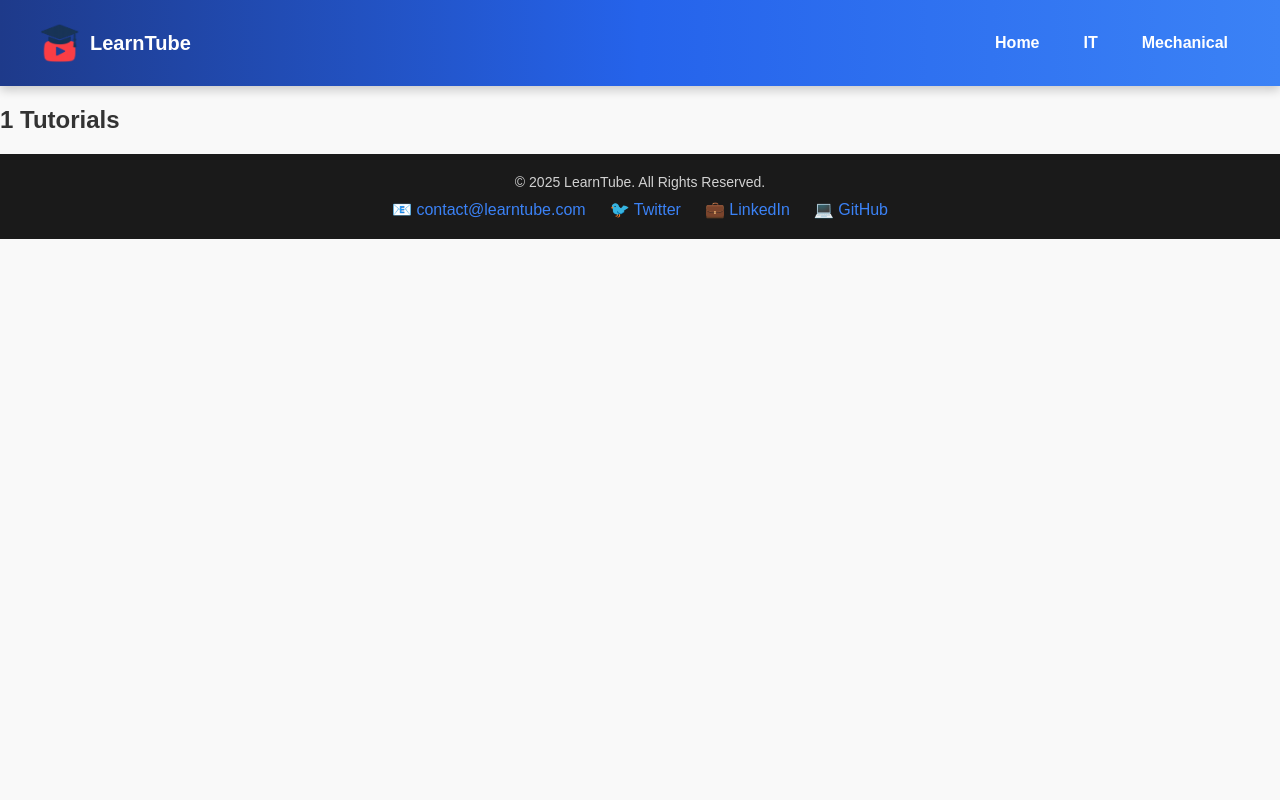
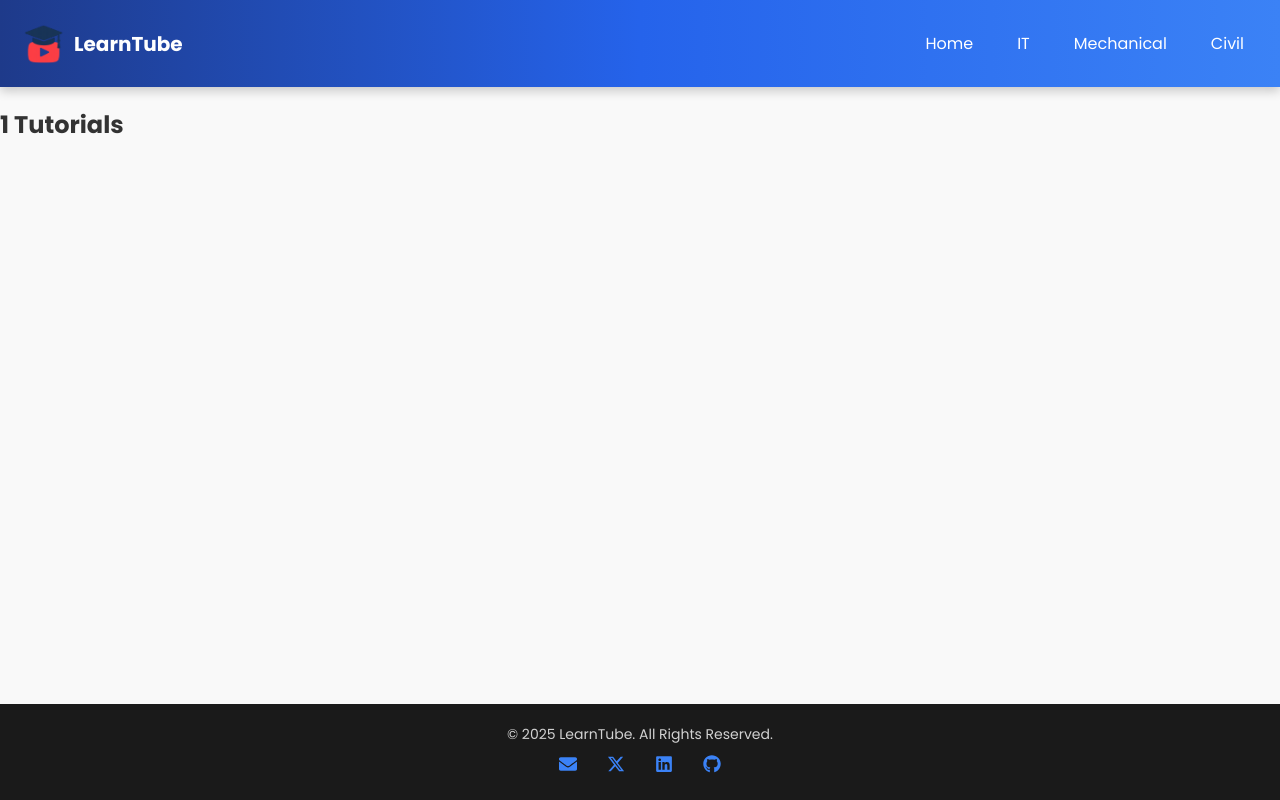
Before and after one commit to Pratheep04/LearnTube, a React (Vite) app: page /course/1 in a window 1280 px wide. Built offline with nearby package versions, Linux system fonts and the light colour scheme.

Commit message:
update_2

```diff
--- a/index.html
+++ b/index.html
@@ -2,6 +2,7 @@
 <html lang="en">
   <head>
     <meta charset="UTF-8" />
+    <link href="https://fonts.googleapis.com/css2?family=Poppins:wght@400;600;700&display=swap" rel="stylesheet">
     <link rel="icon" type="image/svg+xml" href="/logo LT.png" />
     <meta name="viewport" content="width=device-width, initial-scale=1.0" />
     <title>LearnTube</title>
--- a/package.json
+++ b/package.json
@@ -13,6 +13,7 @@
     "lucide-react": "^0.542.0",
     "react": "^19.1.1",
     "react-dom": "^19.1.1",
+    "react-icons": "^5.5.0",
     "react-router-dom": "^7.8.2"
   },
   "devDependencies": {
--- a/src/App.css
+++ b/src/App.css
@@ -1,13 +1,25 @@
 /* General Reset */
-body {
+html, body, #root {
+  height: 100%;
   margin: 0;
-  font-family: Arial, sans-serif;
+  font-family: 'Poppins', sans-serif;
   background: #f9f9f9;
   color: #333;
+  display: flex;
+  flex-direction: column;
+}
+
+.app {
+  display: flex;
+  flex-direction: column;
+  min-height: 100vh;
+}
+
+.app-content {
+  flex: 1; /* Push footer to bottom */
 }
 
 /* Navbar */
-/* Navbar Styling */
 .navbar {
   display: flex;
   justify-content: space-between;
@@ -43,25 +55,32 @@ body {
   color: #ffd700;
 }
 
+/* Hero Section */
+.hero {
+  display: flex;
+  justify-content: space-between;
+  align-items: center;
+  height: 80vh;
+  width: 100%;
+  padding: 50px;
+  background: linear-gradient(135deg, #1e3a8a, #2563eb, #3b82f6);
+  color: white;
+  box-sizing: border-box;
+}
 
-/* Home Page */
-/* Home Page */
-.hero {
-  text-align: center;
-  padding: 60px 20px;
-  background: linear-gradient(135deg, #1e3a8a, #2563eb);
-  color: white;
-  border-radius: 0 0 20px 20px;
+.hero-text {
+  flex: 1;
+  padding: 20px;
 }
 
 .hero h1 {
-  font-size: 40px;
-  margin-bottom: 15px;
+  font-size: 60px;
+  margin-bottom: 20px;
 }
 
 .hero p {
-  font-size: 18px;
-  margin-bottom: 25px;
+  font-size: 22px;
+  opacity: 0.9;
 }
 
 .hero-btn {
@@ -77,6 +96,19 @@ body {
 
 .hero-btn:hover {
   background: #fbbf24;
+}
+
+.hero-gif {
+  flex: 1;
+  display: flex;
+  justify-content: center;
+  align-items: center;
+}
+
+.hero-gif img {
+  max-width: 100%;
+  max-height: 70vh;
+  border-radius: 12px;
 }
 
 /* Features Section */
@@ -148,7 +180,9 @@ body {
   display: grid;
   grid-template-columns: repeat(auto-fill, minmax(250px, 1fr));
   gap: 20px;
-  margin-top: 20px;
+  margin: 20px auto;
+  max-width: 1000px;
+  padding: 20px;
 }
 
 .video-card {
@@ -177,51 +211,13 @@ body {
   text-align: center;
 }
 
-/* Player on top */
+/* Video Player */
 .video-player {
   margin: 20px auto;
   max-width: 800px;
 }
-.hero {
-  display: flex;
-  justify-content: space-between;
-  align-items: center;
-  height: 80vh;              /* Full screen height */
-  width: 100%;                /* Full width */
-  padding: 50px;
-  background: linear-gradient(135deg, #1e3a8a, #2563eb, #3b82f6);
-  color: white;
-  box-sizing: border-box;
-}
 
-.hero-text {
-  flex: 1;
-  padding: 20px;
-}
-
-.hero h1 {
-  font-size: 60px;
-  margin-bottom: 20px;
-}
-
-.hero p {
-  font-size: 22px;
-  opacity: 0.9;
-}
-
-.hero-gif {
-  flex: 1;
-  display: flex;
-  justify-content: center;
-  align-items: center;
-}
-
-.hero-gif img {
-  max-width: 100%;
-  max-height: 500vh;  /* Keeps GIF inside screen */
-  border-radius: 12px;
-}
-
+/* Footer (Sticky) */
 .footer {
   background: #1a1a1a;
   color: white;
@@ -241,13 +237,52 @@ body {
 }
 
 .footer-links a {
-  margin: 0 12px;
+  margin: 0 15px;
   color: #3b82f6;
   text-decoration: none;
   font-size: 16px;
+  display: inline-flex;
+  align-items: center;
+  gap: 6px;
   transition: color 0.3s ease;
 }
 
 .footer-links a:hover {
   color: #ff4b4b;
 }
+
+.icon {
+  font-size: 18px;
+}
+
+.category-page {
+  text-align: center;
+  margin-bottom: 40px;
+}
+
+.category-banner {
+  position: relative;
+  width: 100%;
+  height: 300px;
+  overflow: hidden;
+  border-radius: 12px;
+  margin-bottom: 20px;
+}
+
+.category-banner img {
+  width: 100%;
+  height: 100%;
+  object-fit: cover;
+  filter: brightness(0.7);
+}
+
+.category-banner h1 {
+  position: absolute;
+  top: 50%;
+  left: 50%;
+  transform: translate(-50%, -50%);
+  color: white;
+  font-size: 40px;
+  font-weight: bold;
+  text-shadow: 2px 2px 10px rgba(0,0,0,0.7);
+}
--- a/src/App.jsx
+++ b/src/App.jsx
@@ -1,26 +1,27 @@
 import React from "react";
 import { BrowserRouter as Router, Routes, Route } from "react-router-dom";
+import "./App.css";            // ✅ import here if not in main.jsx
 import Navbar from "./components/Navbar";
+import Footer from "./components/Footer";
 import Home from "./pages/Home";
 import Category from "./pages/Category";
 import Course from "./pages/Course";
-import "./App.css";
-import Footer from "./components/Footer";
 
 function App() {
   return (
     <Router>
-      <div className="app">
+      <div className="app">            {/* ✅ matches your CSS */}
         <Navbar />
-        <Routes>
-          <Route path="/" element={<Home />} />
-          <Route path="/category/:name" element={<Category />} />
-          <Route path="/course/:id" element={<Course />} />
-        </Routes>
+        <div className="app-content">  {/* ✅ matches your CSS */}
+          <Routes>
+            <Route path="/" element={<Home />} />
+            <Route path="/category/:name" element={<Category />} />
+            <Route path="/course/:id" element={<Course />} />
+          </Routes>
+        </div>
         <Footer />
       </div>
     </Router>
   );
 }
-
 export default App;
--- a/src/components/Footer.jsx
+++ b/src/components/Footer.jsx
@@ -1,14 +1,24 @@
 import React from "react";
+import { FaEnvelope, FaLinkedin, FaGithub } from "react-icons/fa";
+import { FaXTwitter } from "react-icons/fa6";  // ✅ X (Twitter)
 
 const Footer = () => {
   return (
     <footer className="footer">
       <p>© {new Date().getFullYear()} LearnTube. All Rights Reserved.</p>
       <div className="footer-links">
-        <a href="mailto:contact@learntube.com">📧 contact@learntube.com</a>
-        <a href="https://twitter.com" target="_blank" rel="noopener noreferrer">🐦 Twitter</a>
-        <a href="https://linkedin.com" target="_blank" rel="noopener noreferrer">💼 LinkedIn</a>
-        <a href="https://github.com" target="_blank" rel="noopener noreferrer">💻 GitHub</a>
+        <a href="mailto:ctgpratheep@gmail.com">
+          <FaEnvelope className="icon" />
+        </a>
+        <a href="https://x.com/Pratheep9904" target="_blank" rel="noopener noreferrer">
+          <FaXTwitter className="icon" />
+        </a>
+        <a href="https://www.linkedin.com/in/pratheep-sekar" target="_blank" rel="noopener noreferrer">
+          <FaLinkedin className="icon" />
+        </a>
+        <a href="https://github.com/Pratheep04" target="_blank" rel="noopener noreferrer">
+          <FaGithub className="icon" />
+        </a>
       </div>
     </footer>
   );
--- a/src/components/Navbar.jsx
+++ b/src/components/Navbar.jsx
@@ -13,6 +13,7 @@ const Navbar = () => {
         <Link to="/">Home</Link>
         <Link to="/category/IT">IT</Link>
         <Link to="/category/Mechanical">Mechanical</Link>
+        <Link to="/category/Civil">Civil</Link>
       </div>
     </nav>
   );
--- a/src/pages/Category.jsx
+++ b/src/pages/Category.jsx
@@ -2,29 +2,45 @@ import React from "react";
 import { useParams } from "react-router-dom";
 import CourseList from "../components/CourseList";
 
-const courses = {
-  IT: [
+const categoryData = {
+  IT: {
+    banner: "https://media0.giphy.com/media/v1.Y2lkPTc5MGI3NjExb3UwcXNybGhsd2I4OTJsbXAzZDU5cmhwamlnNHpkY3hodzlwcTcwMyZlcD12MV9pbnRlcm5hbF9naWZfYnlfaWQmY3Q9Zw/doXBzUFJRxpaUbuaqz/giphy.gif",
+    courses: [
       { id: "react", title: "React Basics" },
       { id: "python", title: "Python for Beginners" },
     ],
-  Mechanical: [
+  },
+  Mechanical: {
+    banner: "https://media1.giphy.com/media/v1.Y2lkPTc5MGI3NjExZ3B6aDZob3J6b2tub2JvYzFqZWgzdnB6cHkxcThncHB4eHIyN2pzciZlcD12MV9pbnRlcm5hbF9naWZfYnlfaWQmY3Q9Zw/xThuWjtzLJvzMvN7C8/giphy.gif",
+    courses: [
       { id: "cad", title: "CAD Design" },
       { id: "solidworks", title: "SolidWorks Tutorial" },
     ],
-  Civil: [
+  },
+  Civil: {
+    banner: "https://media3.giphy.com/media/v1.Y2lkPTc5MGI3NjExa2dheGdyaDI0aTMzOG9heGpvaXlxdzYwMmxnd3VoZzlwa3Z5dWtqcSZlcD12MV9pbnRlcm5hbF9naWZfYnlfaWQmY3Q9Zw/l43OIxOfy2O1h2X711/giphy.gif",
+    courses: [
       { id: "AutoCAD", title: "Drafting" },
       { id: "Revit", title: "Revit Architecture" },
     ],
+  },
 };
 
 const Category = () => {
   const { name } = useParams();
-  const categoryCourses = courses[name] || [];
+  const category = categoryData[name];
+
+  if (!category) {
+    return <h2>Category not found</h2>;
+  }
 
   return (
-    <div>
+    <div className="category-page">
+      <div className="category-banner">
+        <img src={category.banner} alt={`${name} banner`} />
         <h1>{name} Courses</h1>
-      <CourseList courses={categoryCourses} />
+      </div>
+      <CourseList courses={category.courses} />
     </div>
   );
 };
```
Also changed, not shown: 1 other file (tests, documents, lock files or other folders). Lines whose indentation alone changed are shown as unchanged.
